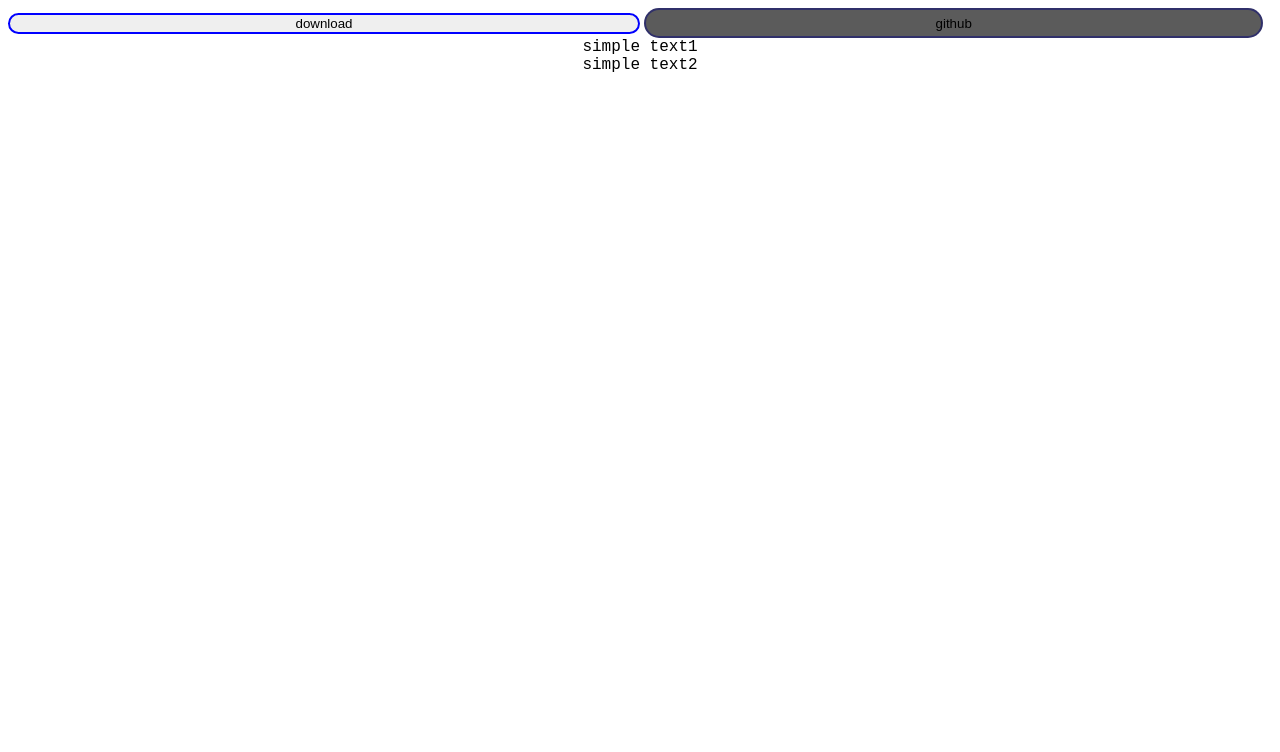
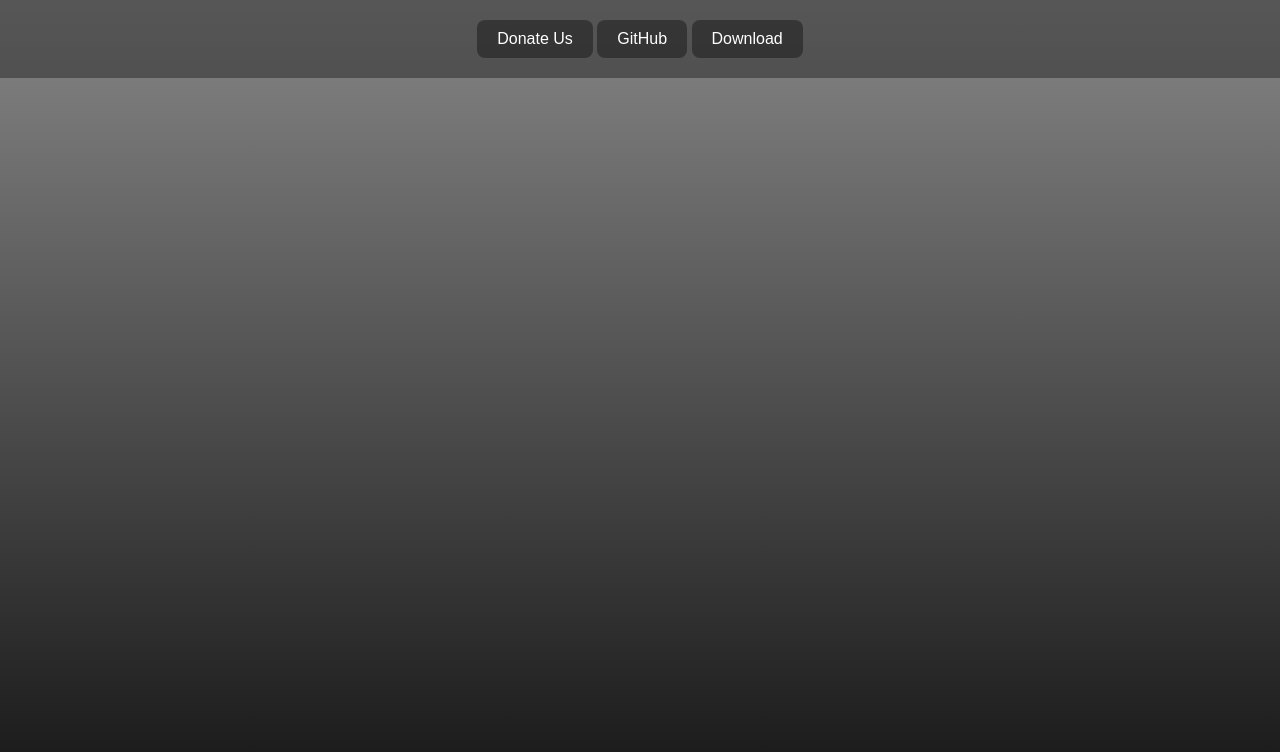
Before and after one commit to RodipSS/Rodip.github.io, a plain HTML site: page index.html in a window 1280 px wide. Drawn offline with Linux system fonts and the light colour scheme; a web font is replaced by a local one.

Commit message:
3Buttons+backround

```diff
--- a/index.html
+++ b/index.html
@@ -4,15 +4,14 @@
   <meta charset="UTF-8">
   <meta name="viewport" content="width=device-width, initial-scale=1.0">
   <title>kltzqu</title>
-  <link rel="stylesheet" href="styles.css">
+  <link rel="stylesheet" href="style.css">
   <link rel="icon" type="icon" href="/images/icon.png">
 </head>
 <body>
-    <footer id="footer">
-        <button class="download">download</button>
-        <button class="github">github</button>
-    </footer>
-    <div class="justText">simple text1</div>
-    <div class="justText">simple text2</div>
+  <footer>
+    <a href="https://donate.example.com" class="btn donate">Donate Us</a>
+    <a href="https://github.com/RodipSS" class="btn github">GitHub</a>
+    <a href="download.zip" class="btn download">Download</a>
+  </footer>
     <script rel="script.js"></script>
 </body>
--- /dev/null
+++ b/style.css
@@ -0,0 +1,35 @@
+body {
+  margin: 0;
+  font-family: Arial, sans-serif;
+  min-height: 100vh;
+  display: flex;
+  flex-direction: column;
+  background-image: linear-gradient(to top, rgb(22, 22, 22), rgb(134, 134, 134));
+}
+
+footer {
+  margin-top: 0%;
+  background: #2222227a;
+  padding: 20px;
+  text-align: center;
+}
+
+footer .btn {
+  display: inline-block;
+  margin-top: 0%;
+  padding: 10px 20px;
+  border-radius: 8px;
+  text-decoration: none;
+  color: white;
+  background: #0000005d;
+  transition: background 0.3s;
+}
+
+footer .btn:hover {
+  background: #666;
+}
+
+/* Цвета для разных кнопок */
+.donate { background: #e63946; }   /* Красная */
+.github { background: #8d5b5b; }      /* Тёмная */
+.download { background: #1d3557; } /* Синяя */
--- a/styles.css
+++ /dev/null
@@ -1,30 +0,0 @@
-.justText {
-    text-align: center;
-    font-family: 'HackNerdFontBold', monospace;
-}
-
-.download {
-    border-radius: 20px;
-    border-color:blue ;
-    border-style: double;
-    width: 50%;
-}
-
-.github {
-    border-radius: 20px;
-    border-color:rgba(4, 4, 123, 0.479) ;
-    border-style: double;
-    width: 49%;
-    background-color: rgba(67, 67, 67, 0.872);
-    height: 30px;
-}
-
-@font-face {
-    font-family: 'HackNerdFontMono';
-    src: url('fonts/HackNerdFontMono-Regular.ttf') format('truetype');
-}
-
-@font-face {
-    font-family: 'HackNerdFontBold';
-    src: url('fonts/HackNerdFontMono-Bold.ttf') format('truetype');
-}
```
